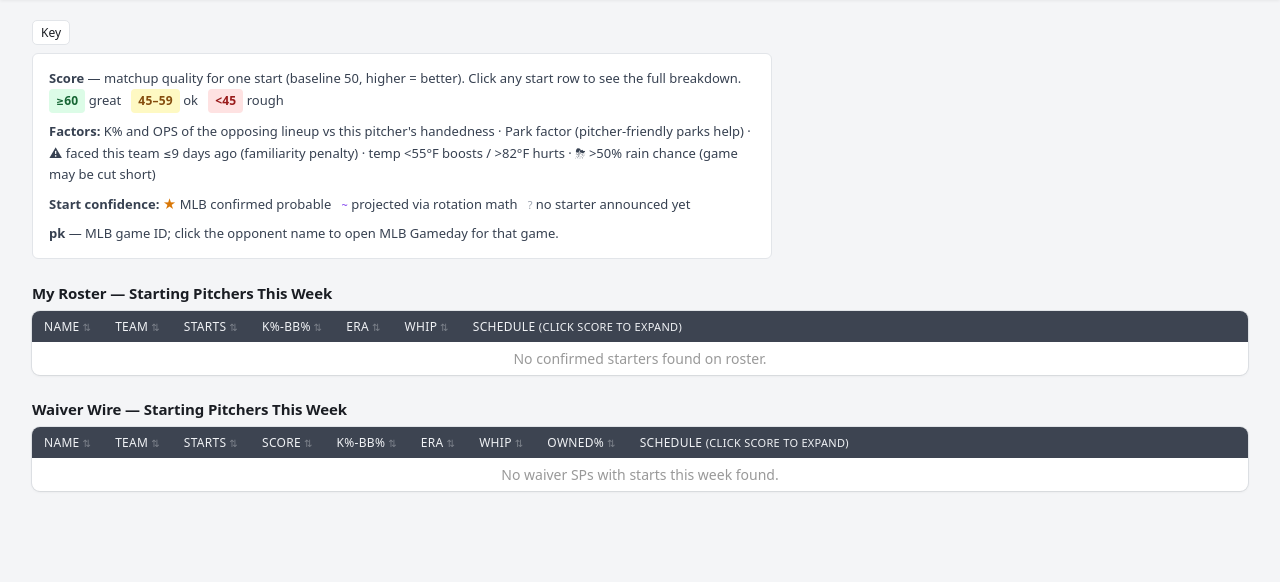
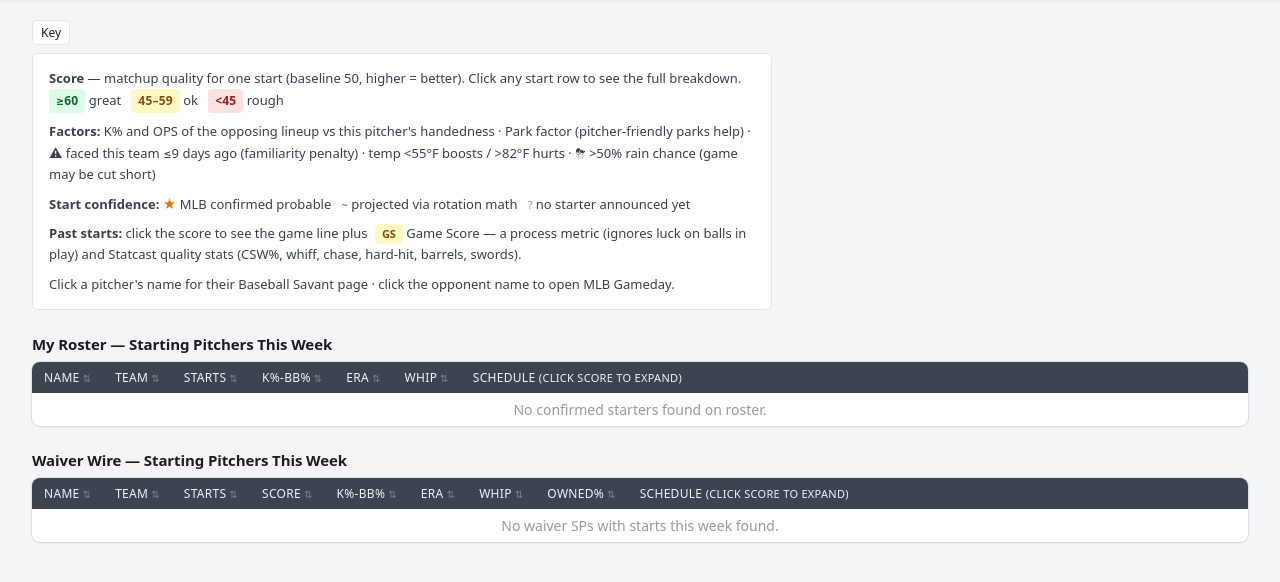
Before and after one commit to msobell/pitcher-streamer, a FastAPI app: template templates/index.html in a window 1280 px wide, after a click on "Key". Shown: the part 52-634 px from the top of the page. Run offline with FastAPI, Linux system fonts and the light colour scheme; the template is opened without the code that fills it, so the values that code supplies are empty; parts of the project's set-up code (start-up, migrations or seed data) failed here and were passed over.

Commit message:
Refactor data pipeline (build lock, parallel past-start prefetch, exact K%), fix rotation projection bug, polish past-start Statcast UI, and remove dead code

```diff
--- a/main.py
+++ b/main.py
@@ -7,9 +7,11 @@ first by running: python refresh_park_factors.py
 
 from __future__ import annotations
 
+import asyncio
 import json
 import logging
 import os
+import re
 import threading
 import time
 from concurrent.futures import ThreadPoolExecutor, as_completed
@@ -17,16 +19,14 @@ from contextlib import asynccontextmanager
 from datetime import date, datetime, timedelta
 from pathlib import Path
 
-import re
-
 import yaml
 from fastapi import FastAPI, Request
 from fastapi.responses import HTMLResponse
 from fastapi.templating import Jinja2Templates
 
-from connectors import MlbStatsConnector, YahooConnector
+from connectors import MlbStatsConnector, YahooConnector, _parse_ip
 from rotation import build_team_rotation, project_probable_pitchers
-from scoring import compute_matchup_score
+from scoring import compute_matchup_score, _calc_fip
 
 logging.basicConfig(level=logging.INFO)
 logger = logging.getLogger(__name__)
@@ -145,7 +145,7 @@ def _compute_game_score(game_stats: dict, savant_stats: dict) -> int:
     https://razzball.com/starting-pitcher-chart-may-22nd-2026/ (custom variant,
     not the original Bill James or ESPN Game Score formulas).
     """
-    outs = int(_parse_ip_decimal(game_stats.get("ip", "0.0")) * 3)
+    outs = int(_parse_ip(game_stats.get("ip", "0.0")) * 3)
     k    = game_stats.get("k", 0)
     bb   = game_stats.get("bb", 0)
     barrels   = savant_stats.get("barrels", 0)
@@ -164,15 +164,6 @@ def _compute_game_score(game_stats: dict, savant_stats: dict) -> int:
     if chase_raw is not None and chase_raw > 0.30:
         score += 5
     return max(0, min(100, score))
-
-
-def _parse_ip_decimal(ip_str: str) -> float:
-    """Convert '5.1' (MLB innings notation) to decimal innings (5.333...)."""
-    try:
-        parts = str(ip_str).split(".")
-        return int(parts[0]) + (int(parts[1]) / 3 if len(parts) > 1 else 0)
-    except (ValueError, IndexError):
-        return 0.0
 
 
 def _savant_url(name: str, mlbam_id: "int | None") -> "str | None":
@@ -200,37 +191,6 @@ def _park_factor_for_team(park_factors: dict, home_team_name: str) -> float:
     return 100.0
 
 
-def _is_starter(pitcher: dict, mlb: MlbStatsConnector, week_start: date, week_end: date) -> bool:
-    """
-    Return True if this pitcher has a verified start within 5 days of today
-    (past or future). Uses game log for recent starts and the week schedule
-    for upcoming probable starts.
-
-    Ignores Yahoo position tags and roster slots entirely.
-    """
-    today = date.today()
-    mlbam_id = pitcher.get("mlbam_id")
-    if not mlbam_id:
-        return False
-
-    recent = mlb.fetch_pitcher_recent_starts(mlbam_id, _SEASON)
-    for rs in recent:
-        d = _days_since(rs["date"], today)
-        if 0 <= d <= 5:
-            return True
-
-    # Upcoming: check if they appear as a probable pitcher in the week schedule
-    # (handled via probable_pitcher_ids passed from the route)
-    # Fall back: if they have any start in the last 30 days, assume they're a starter
-    # and trust the schedule-based team filter to gate them.
-    for rs in recent:
-        d = _days_since(rs["date"], today)
-        if 0 <= d <= 30:
-            return True
-
-    return False
-
-
 def _score_pitcher_starts(
     pitcher: dict,
     starts: list[dict],
@@ -246,7 +206,6 @@ def _score_pitcher_starts(
     Score each of this pitcher's starts for the week.
     Returns annotated start dicts with score, breakdown, flags, and probable indicator.
     """
-    from scoring import _calc_fip
     today = date.today()
     mlbam_id = pitcher.get("mlbam_id")
 
@@ -261,11 +220,14 @@ def _score_pitcher_starts(
         season_stats.get("k", 0), season_stats.get("bb", 0),
         season_stats.get("hr", 0), season_stats.get("ip", 0.0),
     )
-    # Pitcher K% from season strikeouts per 9 → approximate K% (K/9 ÷ ~4.3 batters faced per inning)
+    # Pitcher K% — exact K/BF when batters-faced is available, else approximate
+    # from K/9 (÷ ~4.3 batters faced per inning).
     pitcher_k_pct: "float | None" = None
-    k_per_9 = season_stats.get("k_per_9", 0.0)
-    if k_per_9:
-        pitcher_k_pct = round(k_per_9 / 4.3 * 100 / 9, 1)
+    bf = season_stats.get("bf", 0)
+    if bf:
+        pitcher_k_pct = round(season_stats.get("k", 0) / bf * 100, 1)
+    elif season_stats.get("k_per_9"):
+        pitcher_k_pct = round(season_stats["k_per_9"] / 4.3 * 100 / 9, 1)
 
     # Recent FIP from last 20 starts in game log
     last_20 = sorted(recent_starts, key=lambda s: s["date"], reverse=True)[:20]
@@ -340,13 +302,15 @@ def _score_pitcher_starts(
             start_date = date.fromisoformat(game_date)
         except (ValueError, TypeError):
             start_date = today
-        days_since_faced = None
-        for rs in recent_starts:
-            if opponent_name and opponent_name.lower() in rs.get("opponent_name", "").lower():
-                d = _days_since(rs["date"], start_date)
-                if 1 <= d <= 9:
-                    days_since_faced = d
-                    break
+        days_since_faced = min(
+            (
+                d
+                for rs in recent_starts
+                if opponent_name and opponent_name.lower() in rs.get("opponent_name", "").lower()
+                and 1 <= (d := _days_since(rs["date"], start_date)) <= 9
+            ),
+            default=None,
+        )
 
         park_index = _park_factor_for_team(park_factors, home_team_name)
 
@@ -368,14 +332,15 @@ def _score_pitcher_starts(
         game_stats = None
         savant_stats = None
         if is_past and game_pk and mlbam_id:
-            game_stats = mlb.fetch_game_boxscore(game_pk, mlbam_id)
-            if game_stats:
-                from scoring import _calc_fip
-                game_fip = _calc_fip(
+            cached_box = mlb.fetch_game_boxscore(game_pk, mlbam_id)
+            if cached_box:
+                # Copy: the connector returns the shared cached dict, and we add
+                # derived fields (fip, game_score) that must not mutate the cache.
+                game_stats = dict(cached_box)
+                game_stats["fip"] = _calc_fip(
                     game_stats["k"], game_stats["bb"],
-                    game_stats["hr"], _parse_ip_decimal(game_stats["ip"]),
+                    game_stats["hr"], _parse_ip(game_stats["ip"]),
                 )
-                game_stats["fip"] = game_fip
             savant_stats = mlb.fetch_game_savant(game_pk, mlbam_id)
             if game_stats and savant_stats:
                 game_stats["game_score"] = _compute_game_score(game_stats, savant_stats)
@@ -664,8 +629,10 @@ def _build_pitcher_data(park_factors: dict, week_offset: int = 0) -> dict:
         )
     ]
 
+    today_iso = today.isoformat()
     opponent_handedness_pairs: set[tuple[int, str]] = set()
     weather_keys: set[tuple] = set()
+    past_start_keys: set[tuple[int, int]] = set()   # (game_pk, mlbam_id)
     for p in confirmed_candidates:
         team_id = p.get("team_id")
         handedness = p.get("throws", "R")
@@ -676,6 +643,8 @@ def _build_pitcher_data(park_factors: dict, week_offset: int = 0) -> dict:
                 opponent_handedness_pairs.add((opp_id, handedness))
             if s.get("venue_lat") and s.get("venue_lng") and s.get("game_datetime"):
                 weather_keys.add((round(s["venue_lat"], 3), round(s["venue_lng"], 3), s["date"], s["game_datetime"]))
+            if s.get("game_pk") and s.get("date", "") < today_iso:
+                past_start_keys.add((s["game_pk"], p["mlbam_id"]))
 
     # Batting splits — parallel, MLB API has no concurrency limit
     with ThreadPoolExecutor(max_workers=min(max(len(opponent_handedness_pairs), 1), 20)) as ex:
@@ -701,6 +670,28 @@ def _build_pitcher_data(park_factors: dict, week_offset: int = 0) -> dict:
             weather_cache[cache_key] = mlb.fetch_weather_forecast(lat, lng, gdt)
         except Exception:
             weather_cache[cache_key] = None
+
+    # Boxscore + Savant data for completed starts — prefetched in parallel here
+    # so the scoring loop (which fetches them serially on cache miss) hits the
+    # connector's TTL cache instead. Results are discarded; caching is the point.
+    # Savant fetches share a per-game raw payload (multi-MB); two pitchers in the
+    # same game would race that download, so we run only the first Savant fetch
+    # per game_pk in the pool and let the scoring loop reuse the cached payload.
+    if past_start_keys:
+        savant_seen: set[int] = set()
+        savant_keys: list[tuple[int, int]] = []
+        for pk, mid in past_start_keys:
+            if pk not in savant_seen:
+                savant_seen.add(pk)
+                savant_keys.append((pk, mid))
+        with ThreadPoolExecutor(max_workers=10) as ex:
+            futs = [ex.submit(mlb.fetch_game_boxscore, pk, mid) for pk, mid in past_start_keys]
+            futs += [ex.submit(mlb.fetch_game_savant, pk, mid) for pk, mid in savant_keys]
+            for fut in as_completed(futs):
+                try:
+                    fut.result()
+                except Exception:
+                    pass
 
     # Phase 5: project unconfirmed starters via rotation math — 2t1/aai
     # Build a rotation per team from the candidates who passed the starter gate,
@@ -822,6 +813,31 @@ def _build_pitcher_data(park_factors: dict, week_offset: int = 0) -> dict:
 
 _REFRESH_INTERVAL_SECONDS = 2 * 60 * 60  # 2 hours
 
+# One lock per week offset: cold-start page polls (every 3s) and the background
+# refresh thread can all trigger builds — without this guard they pile up into
+# dozens of concurrent 15–30s builds that hammer the external APIs.
+_build_locks: dict[int, threading.Lock] = {0: threading.Lock(), 1: threading.Lock()}
+
+
+def _build_and_cache(app_ref, offset: int) -> bool:
+    """
+    Build pitcher data for one week offset and store it in the app cache.
+    Returns False (without building) if a build for this offset is already
+    in flight on another thread.
+    """
+    lock = _build_locks[offset]
+    if not lock.acquire(blocking=False):
+        logger.info("Build already in flight for week_offset=%d — skipping", offset)
+        return False
+    try:
+        data = _build_pitcher_data(app_ref.state.park_factors, offset)
+        app_ref.state.pitcher_cache[offset] = data
+        logger.info("Build done: offset=%d roster=%d waiver=%d",
+                    offset, len(data["roster_pitchers"]), len(data["waiver_pitchers"]))
+        return True
+    finally:
+        lock.release()
+
 
 def _background_refresh(app_ref) -> None:
     """
@@ -831,10 +847,7 @@ def _background_refresh(app_ref) -> None:
         for offset in (0, 1):
             try:
                 logger.info("Background refresh: week_offset=%d", offset)
-                data = _build_pitcher_data(app_ref.state.park_factors, offset)
-                app_ref.state.pitcher_cache[offset] = data
-                logger.info("Background refresh done: offset=%d roster=%d waiver=%d",
-                            offset, len(data["roster_pitchers"]), len(data["waiver_pitchers"]))
+                _build_and_cache(app_ref, offset)
             except Exception:
                 logger.exception("Background refresh failed: week_offset=%d", offset)
         time.sleep(_REFRESH_INTERVAL_SECONDS)
@@ -893,28 +906,18 @@ body{{margin:0;font-family:system-ui,-apple-system,sans-serif;font-size:14px;bac
 
 @app.get("/")
 async def index(request: Request, week: int = 0):
-    import asyncio
-
     app_state = request.app.state
     week_offset = max(0, min(week, 1))
 
-    cache = getattr(app_state, "pitcher_cache", {})
-    data = cache.get(week_offset)
-
+    data = getattr(app_state, "pitcher_cache", {}).get(week_offset)
     if data is not None:
-        # Cache hit — render immediately, no streaming needed
         return HTMLResponse(_render_index(request, data, week_offset))
 
-    # Cold start — return the loading shell immediately, populate the cache in
-    # the background, then redirect. The redirect hits a cache hit and renders instantly.
+    # Cold start — return the loading shell immediately and build in a worker
+    # thread. The shell polls every 3s; the per-offset lock inside
+    # _build_and_cache makes repeated polls no-ops while the build runs.
     logger.info("Cold start: fetching week_offset=%d (async)", week_offset)
-
-    async def _fetch_and_cache():
-        loop = asyncio.get_event_loop()
-        result = await loop.run_in_executor(
-            None, _build_pitcher_data, app_state.park_factors, week_offset
-        )
-        app_state.pitcher_cache[week_offset] = result
-
-    asyncio.create_task(_fetch_and_cache())
+    asyncio.get_running_loop().run_in_executor(
+        None, _build_and_cache, request.app, week_offset
+    )
     return HTMLResponse(_loading_shell(week_offset))
--- a/templates/index.html
+++ b/templates/index.html
@@ -57,7 +57,7 @@
     .week-label { font-size: 13px; color: var(--text-muted); }
 
     /* Page content */
-    .page-content { padding: 1.25rem 2rem 2rem; }
+    .page-content { padding: 1.25rem 2rem 2rem; max-width: 1500px; margin: 0 auto; }
 
     h2 { margin: 1.5rem 0 0.5rem; font-size: 15px; font-weight: 600;
          color: var(--text); letter-spacing: -0.1px; }
@@ -141,6 +141,7 @@
     .breakdown .bd-explain { color: var(--text-muted); font-size: 11px; max-width: 280px; word-break: break-word; }
     .breakdown .bd-total { border-top: 1px solid var(--border); font-weight: bold; }
     .breakdown .bd-total td { padding-top: 5px; }
+    .breakdown .bd-total-note { color: #374151; }
     details > summary { list-style: none; }
     details > summary::-webkit-details-marker { display: none; }
 
@@ -173,9 +174,14 @@
     .game-decision.loss { color: #991b1b; }
     .game-stat { color: var(--text-muted); white-space: nowrap; }
     .game-fip  { color: var(--text-muted); font-size: 11px; }
-    .game-savant { display: flex; gap: 10px; flex-wrap: wrap; margin-top: 3px;
-                   font-size: 11px; color: var(--text-muted); }
-    .game-savant span { white-space: nowrap; }
+    .game-savant { display: flex; gap: 5px; flex-wrap: wrap; margin-top: 5px;
+                   font-size: 11px; color: var(--text-muted); align-items: center; }
+    .game-savant span { white-space: nowrap; background: #eef1f4;
+                        padding: 1px 6px; border-radius: 3px; }
+    .game-savant .gs-divider { background: none; padding: 0; color: var(--border);
+                               user-select: none; }
+    .game-savant .gs-good { background: #dcfce7; color: #166534; }
+    .game-savant .gs-bad  { background: #fee2e2; color: #991b1b; }
     .game-score-badge { display: inline-block; padding: 1px 7px; border-radius: 4px;
                         font-weight: 700; font-size: 12px; margin-left: 4px; }
     .gs-great  { background: #dcfce7; color: #166534; }
@@ -260,7 +266,13 @@
       <span class="tier-unknown">?</span> no starter announced yet
     </div>
     <div class="key-section">
-      <strong>pk</strong> — MLB game ID; click the opponent name to open MLB Gameday for that game.
+      <strong>Past starts:</strong> click the score to see the game line plus
+      <span class="game-score-badge gs-ok" style="font-size:11px">GS</span>
+      Game Score — a process metric (ignores luck on balls in play) and Statcast quality stats
+      (CSW%, whiff, chase, hard-hit, barrels, swords).
+    </div>
+    <div class="key-section">
+      Click a pitcher's name for their Baseball Savant page · click the opponent name to open MLB Gameday.
     </div>
   </div>
 </details>
@@ -383,7 +395,7 @@
     <tr class="bd-total">
       <td class="bd-label">Total</td>
       <td class="bd-delta">{{ bd.total }}</td>
-      <td class="bd-explain" style="color:#444">≥60 strong · 45–59 ok · &lt;45 avoid</td>
+      <td class="bd-explain bd-total-note">≥60 strong · 45–59 ok · &lt;45 avoid</td>
     </tr>
   </table>
 </div>
@@ -421,15 +433,16 @@
           {%- if s.savant_stats %}
           {%- set sv = s.savant_stats %}
           <div class="game-savant">
-            {%- if sv.csw_pct is not none %}<span title="Called Strike + Whiff %">CSW {{ sv.csw_pct }}%</span>{%- endif %}
-            {%- if sv.whiff_pct is not none %}<span>Whiff {{ sv.whiff_pct }}%</span>{%- endif %}
-            {%- if sv.chase_pct is not none %}<span>Chase {{ sv.chase_pct }}%</span>{%- endif %}
+            {%- if sv.csw_pct is not none %}<span class="{{ 'gs-good' if sv.csw_pct >= 30 }}" title="Called Strike + Whiff % (≥30% is elite)">CSW {{ sv.csw_pct }}%</span>{%- endif %}
+            {%- if sv.whiff_pct is not none %}<span class="{{ 'gs-good' if sv.whiff_pct >= 25 }}" title="Whiffs per swing">Whiff {{ sv.whiff_pct }}%</span>{%- endif %}
+            {%- if sv.chase_pct is not none %}<span class="{{ 'gs-good' if sv.chase_pct >= 30 }}" title="Swings on pitches out of zone">Chase {{ sv.chase_pct }}%</span>{%- endif %}
             {%- if sv.f_strike_pct is not none %}<span title="First-pitch strike rate">F-Strike {{ sv.f_strike_pct }}%</span>{%- endif %}
-            {%- if sv.zone_contact_pct is not none %}<span title="Contact rate on pitches in zone">Zone-Con {{ sv.zone_contact_pct }}%</span>{%- endif %}
-            {%- if sv.hard_hit_pct is not none %}<span>Hard-hit {{ sv.hard_hit_pct }}%</span>{%- endif %}
+            {%- if sv.zone_contact_pct is not none %}<span title="Contact rate on pitches in zone (lower = more deceptive)">Zone-Con {{ sv.zone_contact_pct }}%</span>{%- endif %}
+            {%- if sv.swords %}<span title="Sword swings — batter completely fooled">⚔ {{ sv.swords }}</span>{%- endif %}
+            <span class="gs-divider">·</span>
+            {%- if sv.hard_hit_pct is not none %}<span class="{{ 'gs-bad' if sv.hard_hit_pct >= 40 }}" title="Batted balls ≥95 mph EV">Hard-hit {{ sv.hard_hit_pct }}%</span>{%- endif %}
             {%- if sv.avg_ev is not none %}<span>Avg EV {{ sv.avg_ev }}</span>{%- endif %}
-            {%- if sv.barrels is not none %}<span>Barrels {{ sv.barrels }}</span>{%- endif %}
-            {%- if sv.swords is not none and sv.swords > 0 %}<span title="Sword swings — batter completely fooled">⚔ {{ sv.swords }}</span>{%- endif %}
+            {%- if sv.barrels is not none %}<span class="{{ 'gs-bad' if sv.barrels >= 2 }}">Barrels {{ sv.barrels }}</span>{%- endif %}
             {%- if sv.avg_fb_velo is not none %}<span>FB {{ sv.avg_fb_velo }} mph</span>{%- endif %}
           </div>
           {%- endif %}
```
Also changed, not shown: connectors.py (+27 -17 lines), rotation.py (+12 -2 lines), tests/test_app.py (+0 -1 lines), tests/test_game_score.py (+0 -1 lines), tests/test_roster.py (+1 -2 lines), tests/test_rotation.py (+7 -4 lines), tests/test_schedule.py (+32 -4 lines), README.md.
